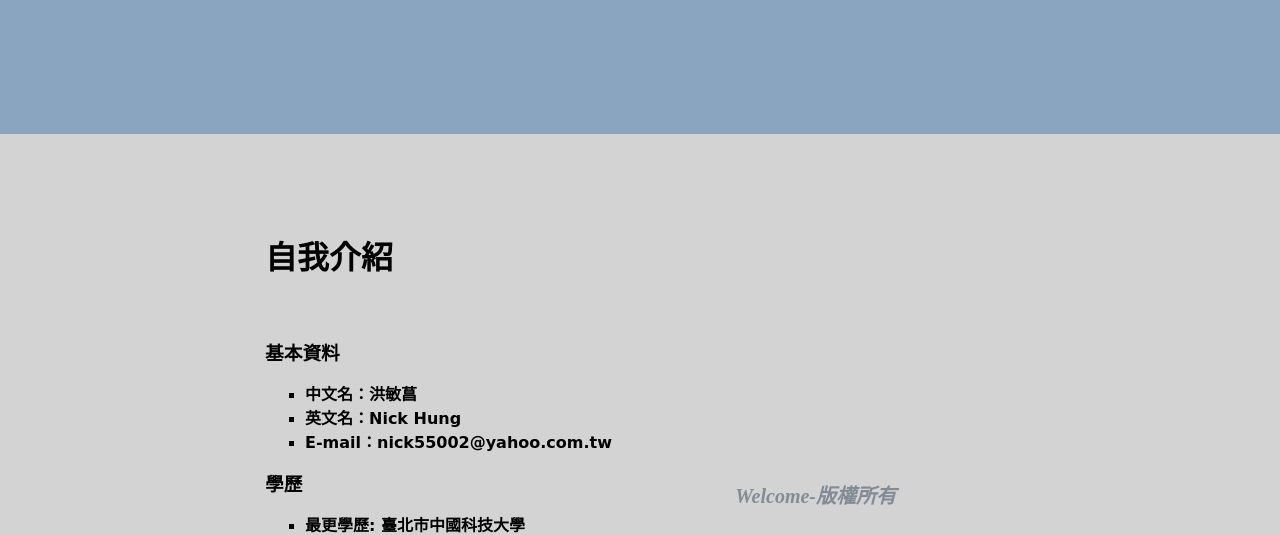
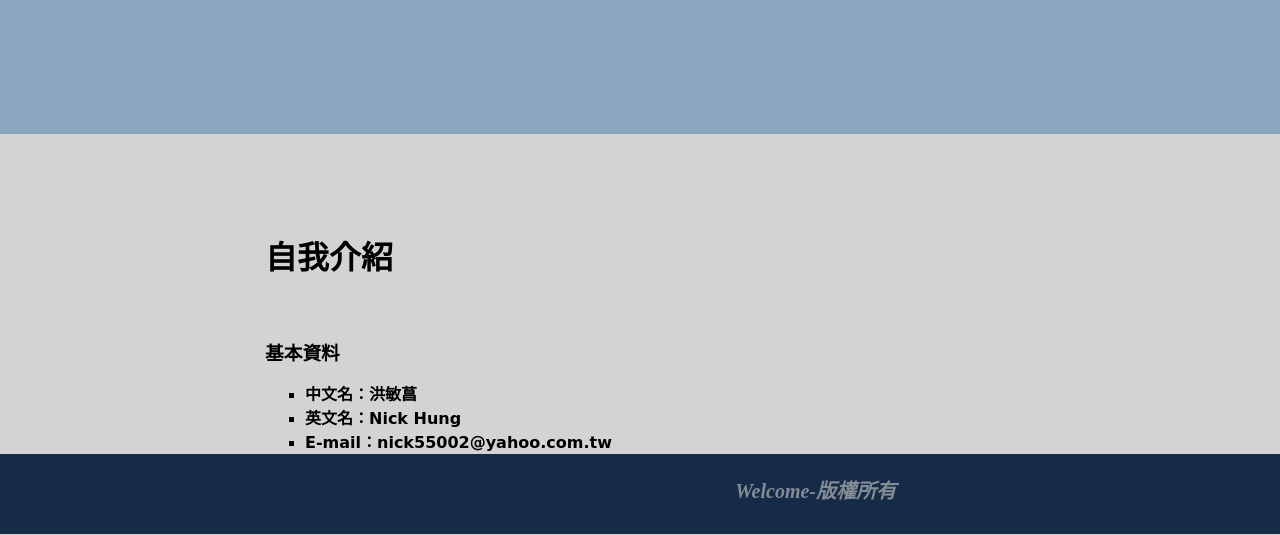
Before and after one commit to Hongnick/Hongnick.github.io, a plain HTML site: page index.html in a window 1280 px wide. Shown: the part 266-801 px from the top of the page. Drawn offline with Linux system fonts and the light colour scheme.

Commit message:
modify index CSS footer

```diff
--- a/index.html
+++ b/index.html
@@ -56,7 +56,7 @@ body {
    display:flex;
    flex-direction:column;
    height:100%;
-   background:#fff;
+
    font-family: 'opensans-regular', sans-serif;
    font-weight: normal;
    font-size: 15px;
@@ -339,11 +339,12 @@ li a {
 
 
 footer {
-  style="height:80px;
+  height:80px;
   background-color:#162b48;
   line-height:500%;
   padding-right:30%;
   text-align:-webkit-right;
+  position:sticky;
 }
 
 </style>
@@ -364,7 +365,9 @@ footer {
 <div class="row banner">
   <div class="banner-text">
 <h1  style= "color:beige; font-family:serif; font-weight:bold;  font-size:70px; font-style:italic;">Nick Hung introduction </h1>
- </div>
+
+
+</div>
 </div>
 
 
```
